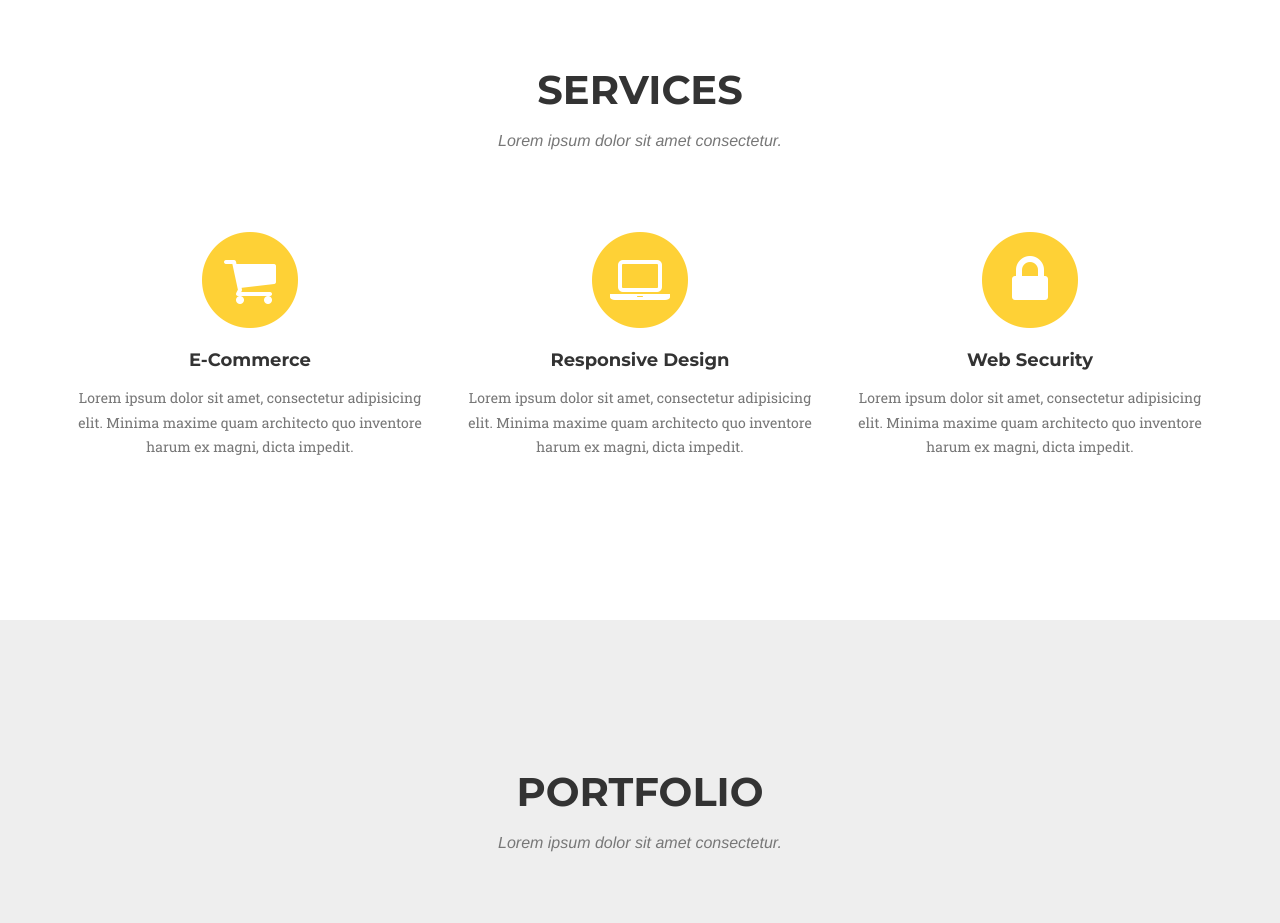
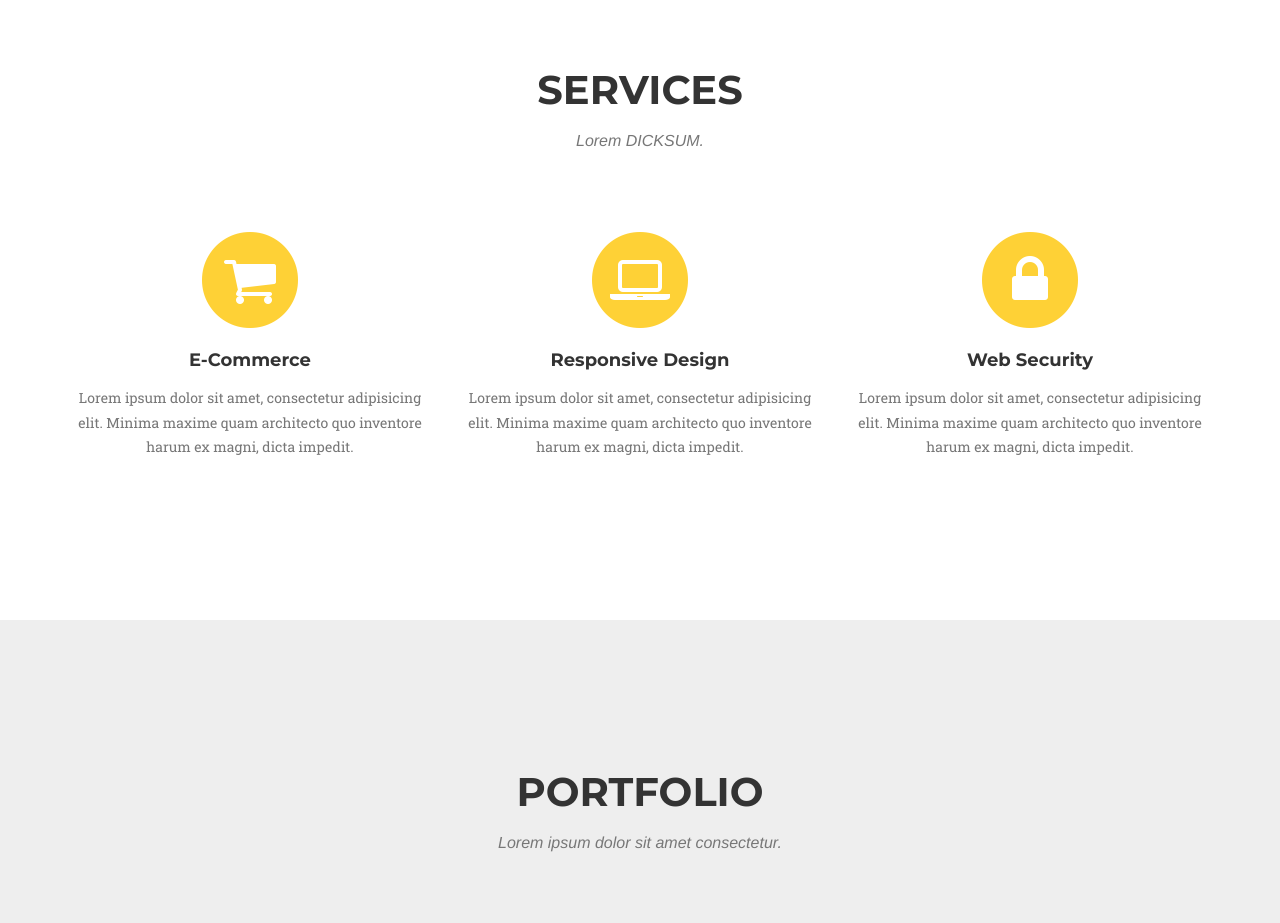
Before and after one commit to andrewvarmstrong/AndrewSITE, a website: page index.html in a window 1280 px wide. Shown: the part 840-1763 px from the top of the page. Drawn offline with nearby package versions, Linux system fonts and the light colour scheme; a web font is replaced by a local one.

Commit message:
DICK JOKE, big surprise.

```diff
--- a/index.html
+++ b/index.html
@@ -91,7 +91,7 @@
             <div class="row">
                 <div class="col-lg-12 text-center">
                     <h2 class="section-heading">Services</h2>
-                    <h3 class="section-subheading text-muted">Lorem ipsum dolor sit amet consectetur.</h3>
+                    <h3 class="section-subheading text-muted">Lorem DICKSUM.</h3>
                 </div>
             </div>
             <div class="row text-center">
```
